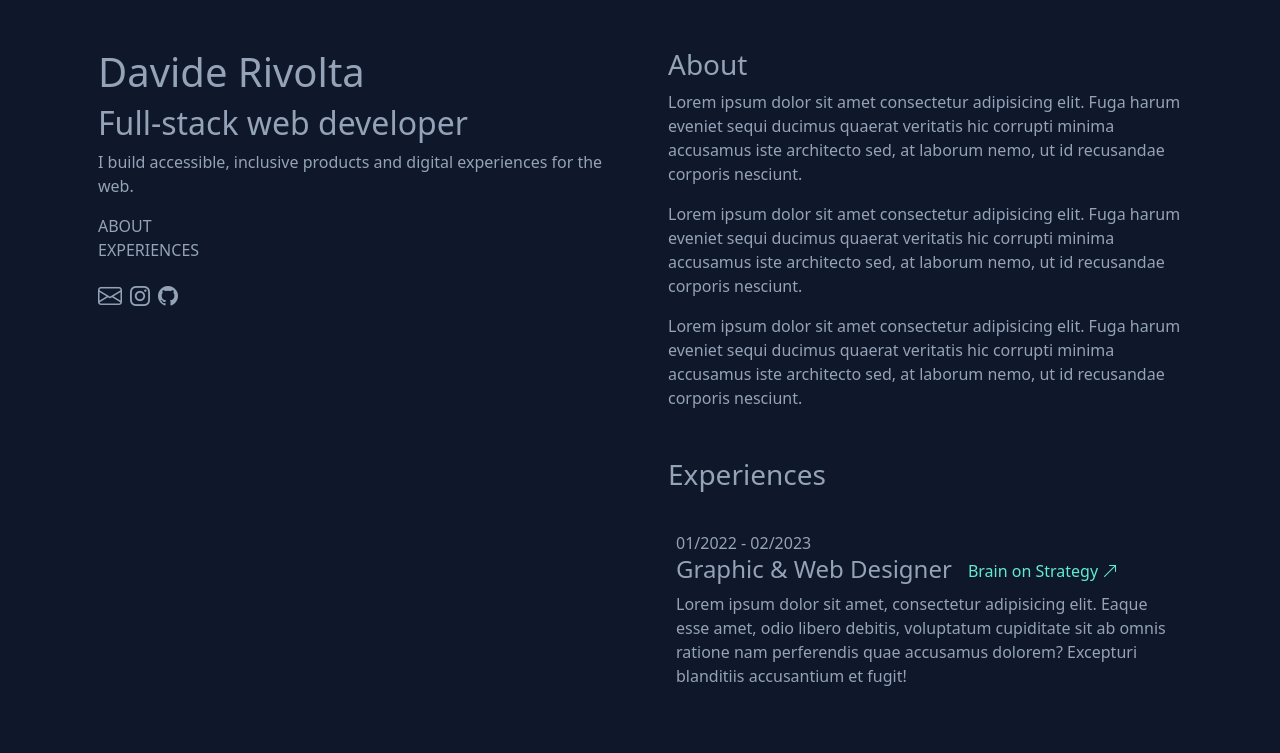
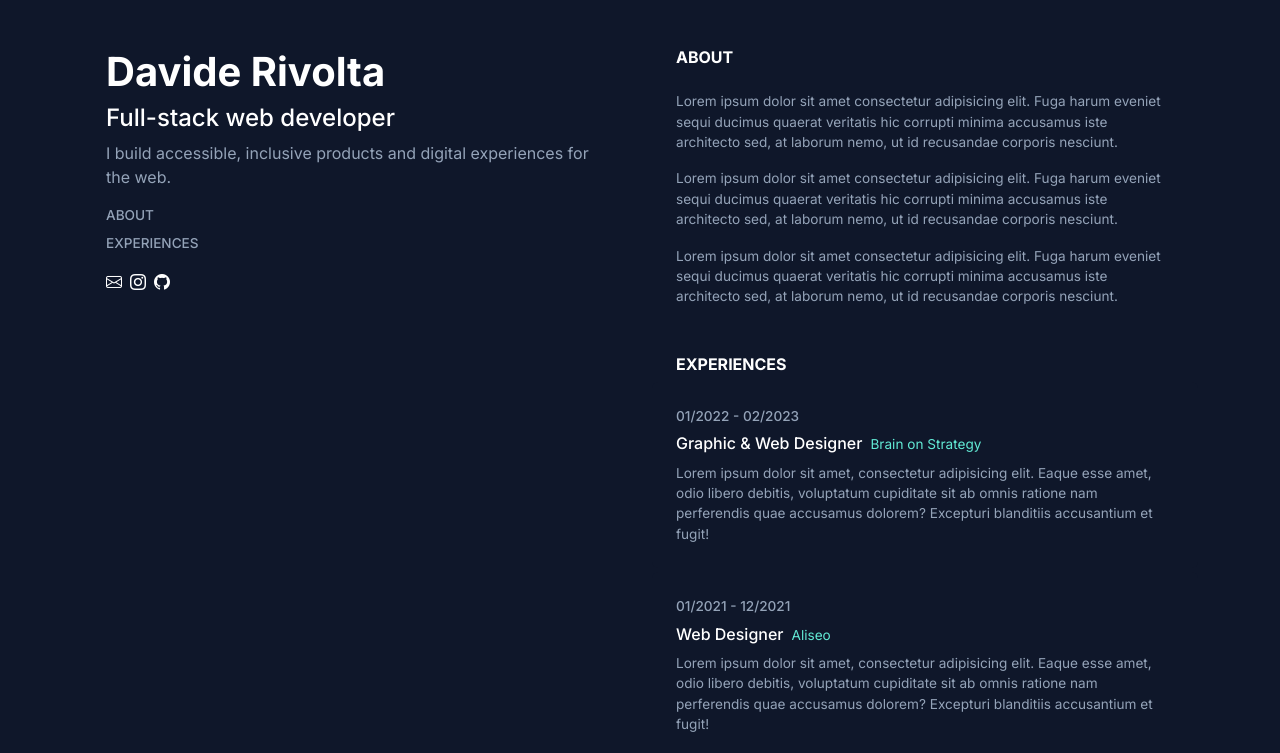
Before and after one commit to sp1lu/cv, a website with bundled scripts: page index.html in a window 1280 px wide. Shown: the top 753 px of the page. Built offline with nearby package versions, Linux system fonts and the light colour scheme.

Commit message:
Bootstrap theme override

```diff
--- a/index.html
+++ b/index.html
@@ -8,17 +8,8 @@
 
     <link rel="icon" type="image/x-icon" href="./assets/favicon.ico">
 
-    <!-- Bootstrap -->
-    <!-- <link rel="stylesheet" href="https://cdn.jsdelivr.net/npm/bootstrap@5.3.0/dist/css/bootstrap.min.css"> -->
-
     <!-- Bootstrap icons -->
     <link rel="stylesheet" href="https://cdn.jsdelivr.net/npm/bootstrap-icons@1.10.5/font/bootstrap-icons.css">
-
-    <!-- Google font -->
-    <link rel="preconnect" href="https://fonts.googleapis.com">
-    <link rel="preconnect" href="https://fonts.gstatic.com" crossorigin>
-    <link href="https://fonts.googleapis.com/css2?family=Inter:wght@100;200;300;400;500;600;700;800;900&display=swap"
-        rel="stylesheet">
 
     <!-- Stylesheet -->
     <link rel="stylesheet" type="text/css" href="./dist/style.css">
@@ -26,41 +17,22 @@
 
 <body class="bg-dark text-light">
 
-    <!-- <nav class="navbar navbar-expand-lg bg-body-tertiary sticky-top bg-dark z-3" data-bs-theme="dark">
-        <div class="container-fluid">
-            <a class="navbar-brand" href="#">Davide Rivolta</a>
-            <button class="navbar-toggler" type="button" data-bs-toggle="collapse" data-bs-target="#navbarNav"
-                aria-controls="navbarNav" aria-expanded="false" aria-label="Toggle navigation">
-                <span class="navbar-toggler-icon"></span>
-            </button>
-            <div class="collapse navbar-collapse" id="navbarNav">
-                <ul class="navbar-nav py-3 py-lg-0">
-                    <li class="nav-item">
-                        <a class="nav-link fs-6 py-0 text-uppercase fw-medium" href="#bio">About</a>
-                    </li>
-                    <li class="nav-item">
-                        <a class="nav-link fs-6 py-0 text-uppercase fw-medium" href="#job-experiences">Experiences</a>
-                    </li>
-                </ul>
-            </div>
-        </div>
-    </nav> -->
-
     <div class="container py-5">
         <div class="row d-flex">
 
             <div class="col-lg-6 mb-5">
                 <div class="sticky-top">
-                    <header class="px-3">
+                    <header class="px-4">
+
                         <div>
-                            <h1>Davide Rivolta</h1>
-                            <h2>Full-stack web developer</h2>
-                            <p>I build accessible, inclusive products and digital experiences for the web.</p>
+                            <h1 class="text-white fw-bold">Davide Rivolta</h1>
+                            <h2 class="text-white">Full-stack web developer</h2>
+                            <p class="fs-3">I build accessible, inclusive products and digital experiences for the web.</p>
                         </div>
 
                         <div class="menu">
                             <ul class="list-unstyled">
-                                <li class="menu-item"><a href="#bio"
+                                <li class="menu-item mb-2"><a href="#bio"
                                         class="text-light text-uppercase fw-medium link-underline link-underline-opacity-0"><span
                                             class="menu-lines"></span>About</a></li>
                                 <li class="menu-item"><a href="#job-experiences"
@@ -72,12 +44,15 @@
 
                         <div class="contacts start-10 d-flex align-items-center">
                             <a href="mailto:daviderivolta12@gmail.com"><i
-                                    class="bi bi-envelope text-light fs-4 me-2"></i></a>
+                                    class="bi bi-envelope text-white fs-3 me-2"></i></a>
+
                             <a href="https://www.instagram.com/iamspilu/" target="_blank"><i
-                                    class="bi bi-instagram text-light fs-5 me-2"></i></a>
+                                    class="bi bi-instagram text-white fs-3 me-2"></i></a>
+
                             <a href="https://github.com/sp1lu" target="_blank"><i
-                                    class="bi bi-github text-light fs-5"></i></a>
+                                    class="bi bi-github text-white fs-3"></i></a>
                         </div>
+
                     </header>
                 </div>
             </div>
@@ -85,8 +60,8 @@
             <div class="col-lg-6">
 
                 <main>
-                    <div class="bio mb-5 px-3" id="bio">
-                        <h3>About</h3>
+                    <div class="bio mb-5 px-4" id="bio">
+                        <h3 class="text-white text-uppercase fw-bold mb-4">About</h3>
                         <p>
                             Lorem ipsum dolor sit amet consectetur adipisicing elit. Fuga harum eveniet sequi ducimus
                             quaerat veritatis hic corrupti minima accusamus iste architecto sed, at laborum nemo, ut id
@@ -105,10 +80,10 @@
                     </div>
 
                     <div class="job-experiences mb-5" id="job-experiences">
-                        <h3 class="mb-3 ps-3">Experiences</h3>
+                        <h3 class="text-white text-uppercase fw-bold mb-2 px-4">Experiences</h3>
                     </div>
 
-                    <div class="grrretings px-3">
+                    <div class="grrretings px-4">
                         <p>Do what you want 'cause a pirate is free. <a href="https://piratelol.ytmnd.com/"
                                 target="_blank">You are a pirate!</a></p>
                     </div>
--- a/src/style.scss
+++ b/src/style.scss
@@ -1,3 +1,19 @@
+// Import font
+@import url('https://fonts.googleapis.com/css2?family=Inter:wght@100;200;300;400;500;600;700;800;900&display=swap');
+
+
+// Custom font
+$font-family-sans-serif: "Inter", sans-serif;
+
+$font-size-base: 0.85rem;
+
+$h1-font-size: 2.5rem;
+$h2-font-size: 1.5rem;
+$h3-font-size: 1rem;
+$h4-font-size: 1rem;
+$h5-font-size: 1rem;
+$h6-font-size: 1rem;
+
 // Custom colors
 $primary: rgb(98, 234, 213);
 $light: rgb(148, 163, 184);
```
Also changed, not shown: dist/createJobCards.js, dist/style.css.
